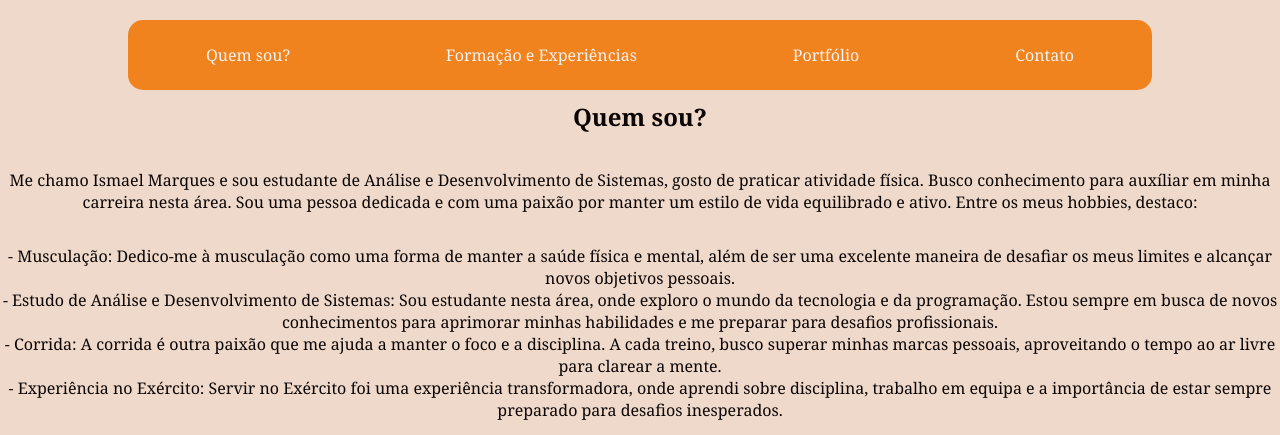
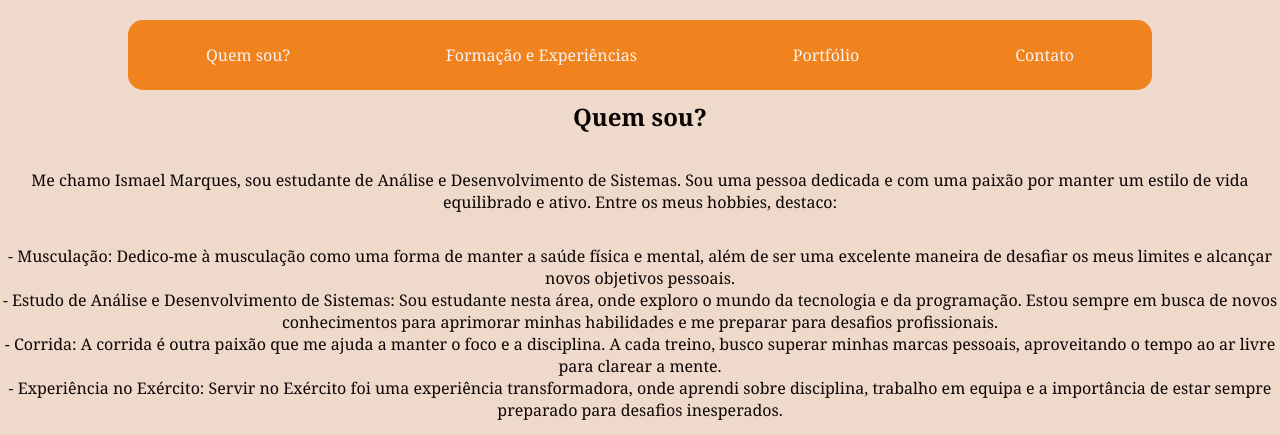
Before and after one commit to Ismaelkamikaze/meu-site-html, a plain HTML site: page index.html in a window 1280 px wide. Shown: the top 435 px of the page. Drawn offline with Linux system fonts and the light colour scheme.

Commit message:
Site oficial

```diff
--- a/index.html
+++ b/index.html
@@ -31,7 +31,7 @@
     <!-- Seções de conteúdo -->
     <div id="home" class="content active">
         <h2>Quem sou?</h2>
-        <p>Me chamo Ismael Marques e sou estudante de Análise e Desenvolvimento de Sistemas, gosto de praticar atividade física. Busco conhecimento para auxíliar em minha carreira nesta área. Sou uma pessoa dedicada e com uma paixão por manter um estilo de vida equilibrado e ativo. Entre os meus hobbies, destaco:
+        <p>Me chamo Ismael Marques, sou estudante de Análise e Desenvolvimento de Sistemas. Sou uma pessoa dedicada e com uma paixão por manter um estilo de vida equilibrado e ativo. Entre os meus hobbies, destaco:
         </p>
 
         <p>
```
